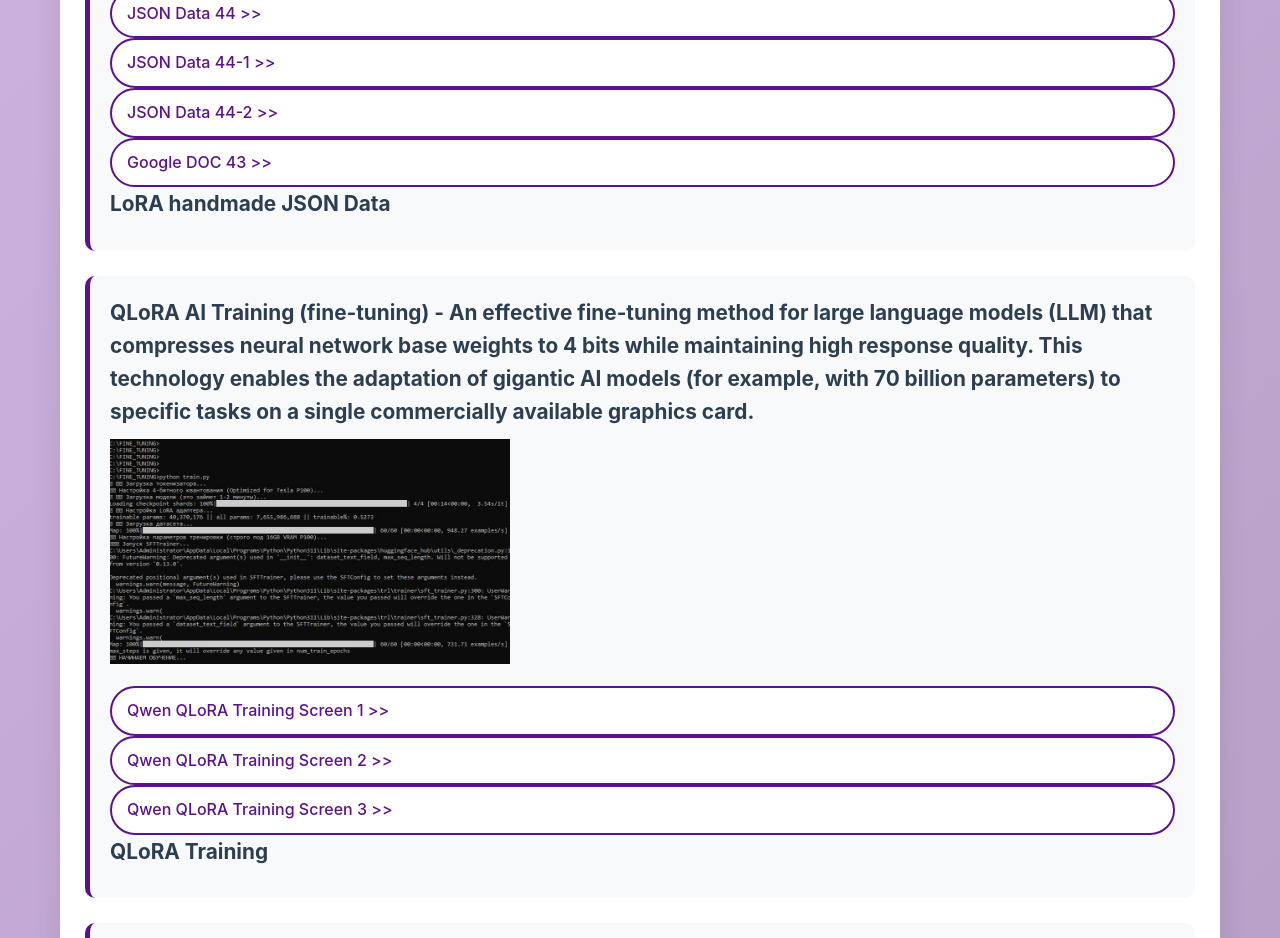
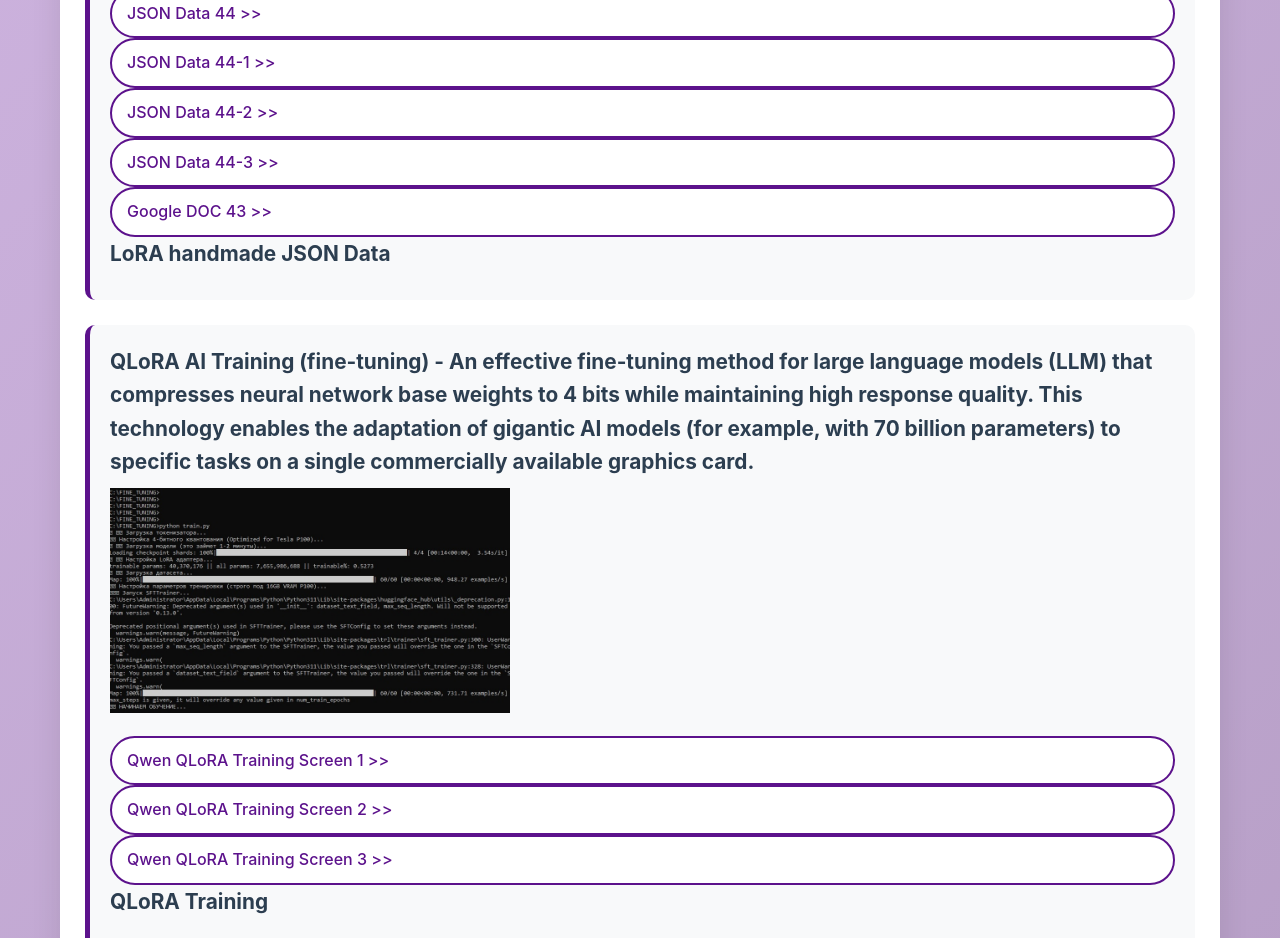
Before and after one commit to vallshmeleff/web-prompt-examples, a plain HTML site: page index.html in a window 1280 px wide. Shown: the part 1020-1958 px from the top of the page. Drawn offline with Linux system fonts and the light colour scheme.

Commit message:
Update index.html

```diff
--- a/index.html
+++ b/index.html
@@ -164,6 +164,7 @@
 <a href="JSON_Instruction_Tuning_Data_44.txt" class="prompt-link">JSON Data 44 >></a>
 <a href="JSON_Instruction_Tuning_Data_44-1.txt" class="prompt-link">JSON Data 44-1 >></a>
 <a href="JSON_Instruction_Tuning_Data_44-2.txt" class="prompt-link">JSON Data 44-2 >></a>
+<a href="JSON_Instruction_Tuning_Data_44-3.txt" class="prompt-link">JSON Data 44-3 >></a>
 <a href="https://docs.google.com/document/d/1U_9MFhClO-fthXlBAgoa77ESHDmh-MjCsPHadXA_Qr8/edit?usp=sharing" class="prompt-link">Google DOC 43 >></a>
 <div class="prompt-title">LoRA handmade JSON Data</div>
            </div>
```
